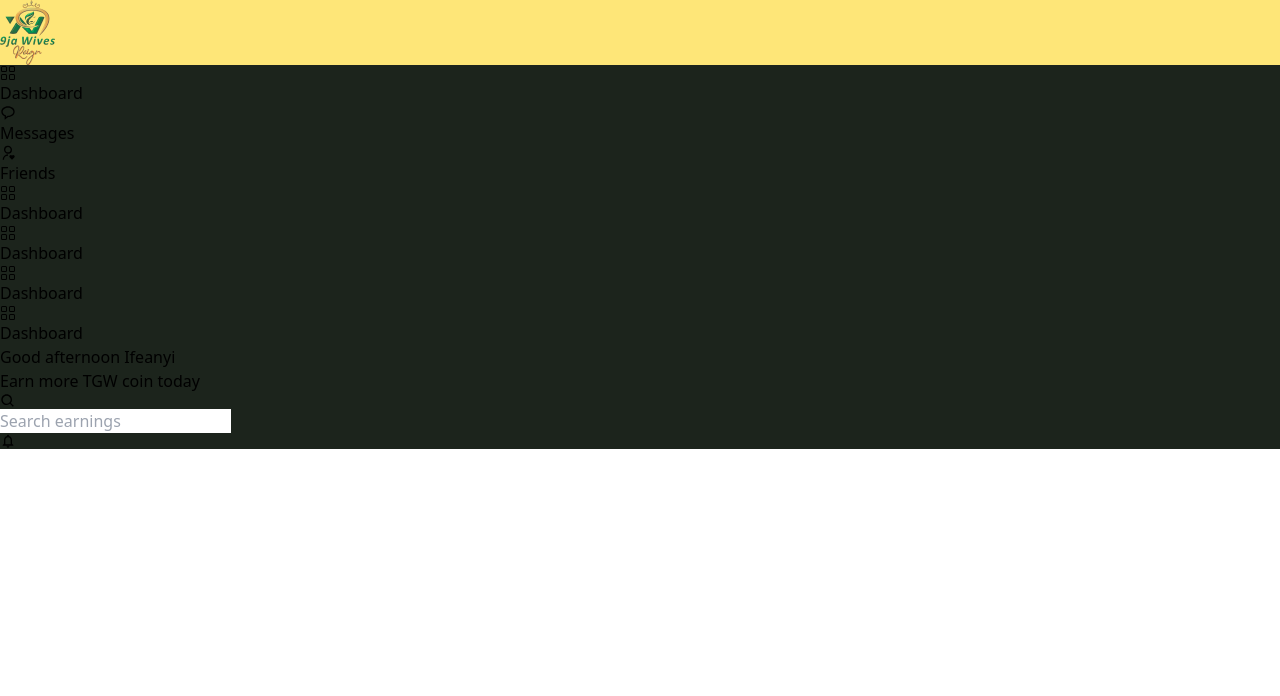
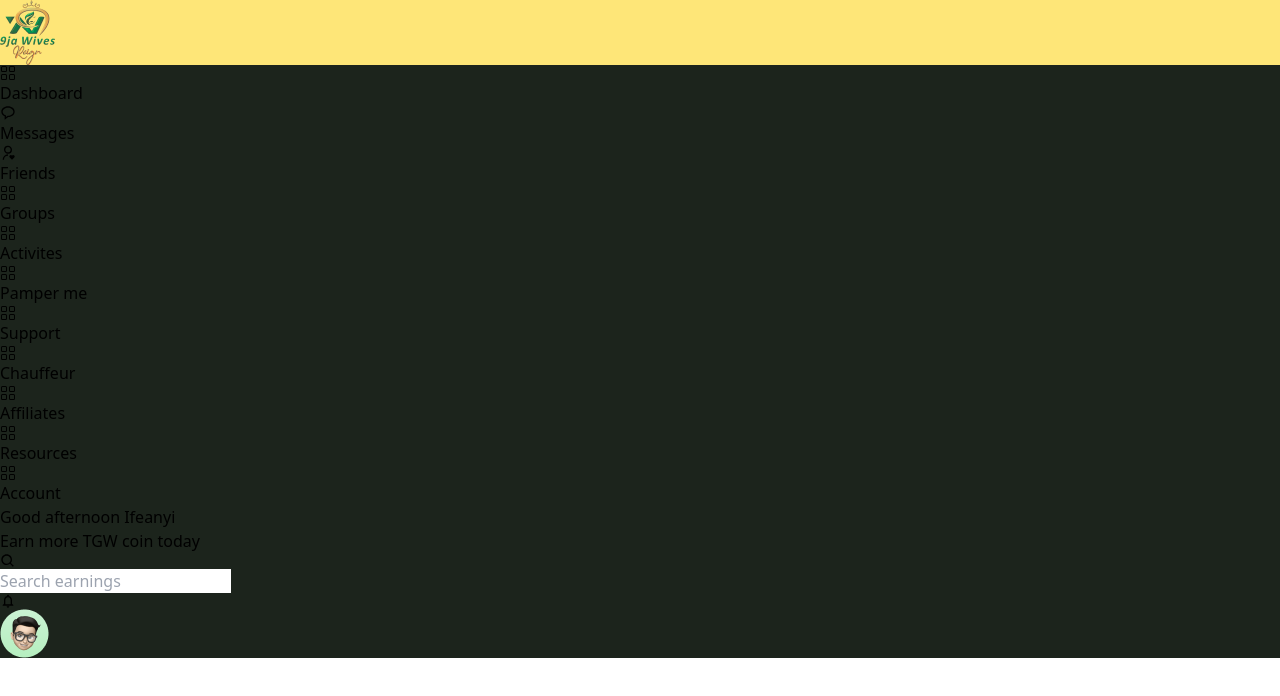
Before and after one commit to scapula07/foreign-wives, a React (Vite) app: page /dashboard in a window 1280 px wide. Shown: the top 696 px of the page. Built offline with nearby package versions, Linux system fonts and the light colour scheme; a web font is replaced by a local one.

Commit message:
dashboard

```diff
--- a/src/modules/Dashboard/components/header/index.jsx
+++ b/src/modules/Dashboard/components/header/index.jsx
@@ -1,6 +1,7 @@
 import React from 'react'
 import SearchBar from '../searchBar'
 import {MdOutlineNotifications} from "react-icons/md"
+import user from "../../../../assets/user.png"
 export default function Header() {
   return (
      <div className='w-full ' style={{background:"rgba(28, 36, 28, 1)"}}>
@@ -12,15 +13,16 @@ export default function Header() {
 
              </div>
 
-             <div className='flex items-center space-x-4' >
+             <div className='flex items-center space-x-6' >
                  <SearchBar />
 
                  <h5 className='p-2 items-center flex justify-center border border-white rounded-full'>
                     <MdOutlineNotifications className='text-white text-2xl'/>
                  </h5>
-                 <h5>
-
-                 </h5>
+                 <img
+                   src={user}
+                   className="rounded-full"
+                 />
              </div>
 
          </div>
--- a/src/modules/Dashboard/components/sideNav/index.jsx
+++ b/src/modules/Dashboard/components/sideNav/index.jsx
@@ -6,8 +6,8 @@ import logo from "../../../../assets/9ja.png"
 
 export default function SideNav() {
   return (
-    <div className='w-full h-full flex flex-col space-y-14 py-4 ' style={{background:"rgba(28, 36, 28, 1)"}}>
-        <div className='py-8'>
+    <div className='w-full h-full flex flex-col space-y-10 py-4 ' style={{background:"rgba(28, 36, 28, 1)"}}>
+        <div className=''>
             <div className=' py-1 flex w-full justify-center' style={{background:"rgba(254, 230, 120, 1)"}}>
                 <img
                  src={logo}
@@ -39,24 +39,48 @@ export default function SideNav() {
               },
               {
                 icon:<BsGrid />,
-                text:"Dashboard"
+                text:"Groups"
 
 
               },
               {
                 icon:<BsGrid />,
-                text:"Dashboard"
+                text:"Activites"
 
 
               },
               {
                 icon:<BsGrid />,
-                text:"Dashboard"
+                text:"Pamper me"
 
 
               },{
                 icon:<BsGrid />,
-                text:"Dashboard"
+                text:"Support"
+
+
+              },
+              {
+                icon:<BsGrid />,
+                text:"Chauffeur"
+
+
+              },
+              {
+                icon:<BsGrid />,
+                text:"Affiliates"
+
+
+              },
+              {
+                icon:<BsGrid />,
+                text:"Resources"
+
+
+              },
+              {
+                icon:<BsGrid />,
+                text:"Account"
 
 
               }
--- a/src/modules/Dashboard/views/index.jsx
+++ b/src/modules/Dashboard/views/index.jsx
@@ -4,7 +4,7 @@ import Header from '../components/header'
 
 export default function DashboardView({children}) {
   return (
-    <div className='w-full h-screen'>
+    <div className='w-full h-screen overflow-y-hidden'>
          <div className='flex h-full w-full space-x-0.5'>
                <div className='w-1/6 h-screen' style={{background:"rgba(28, 36, 28, 1)"}}>
                   <SideNav />
```
Also changed, not shown: src/assets/user.png (added).
